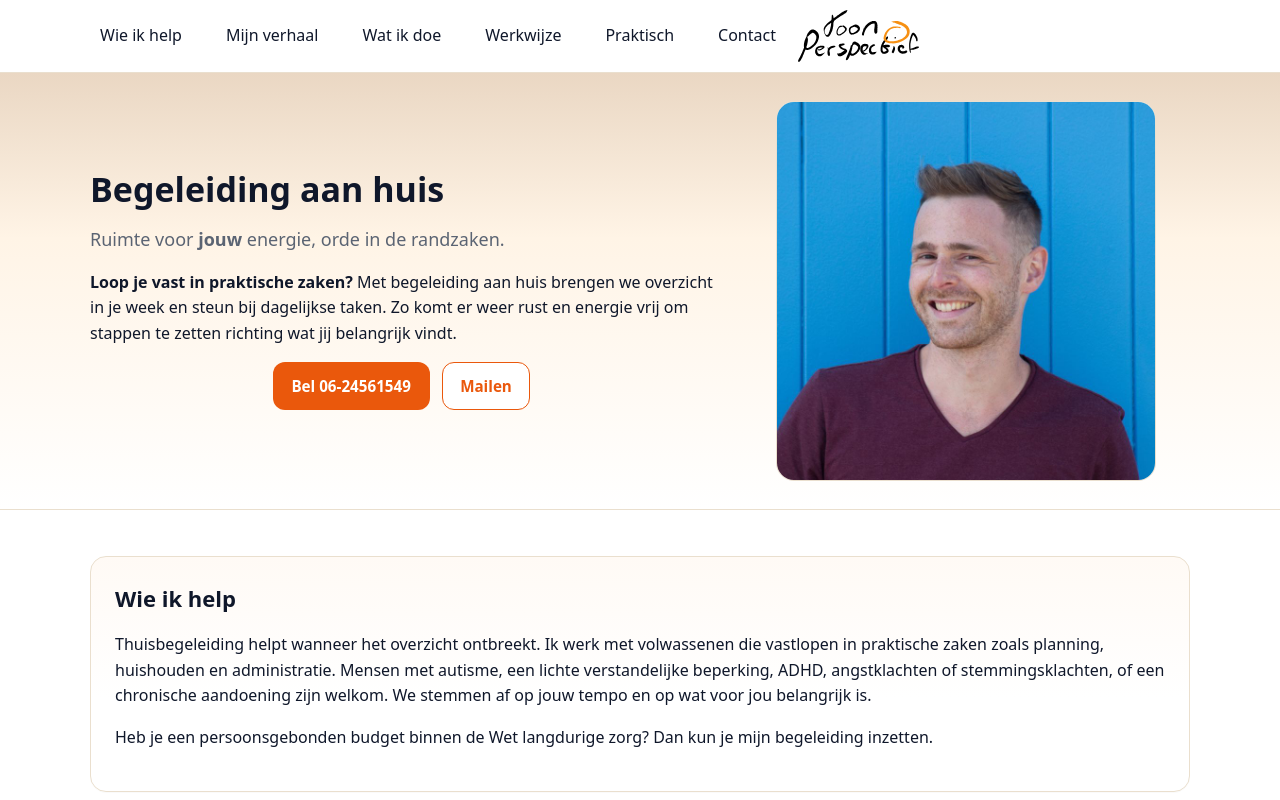
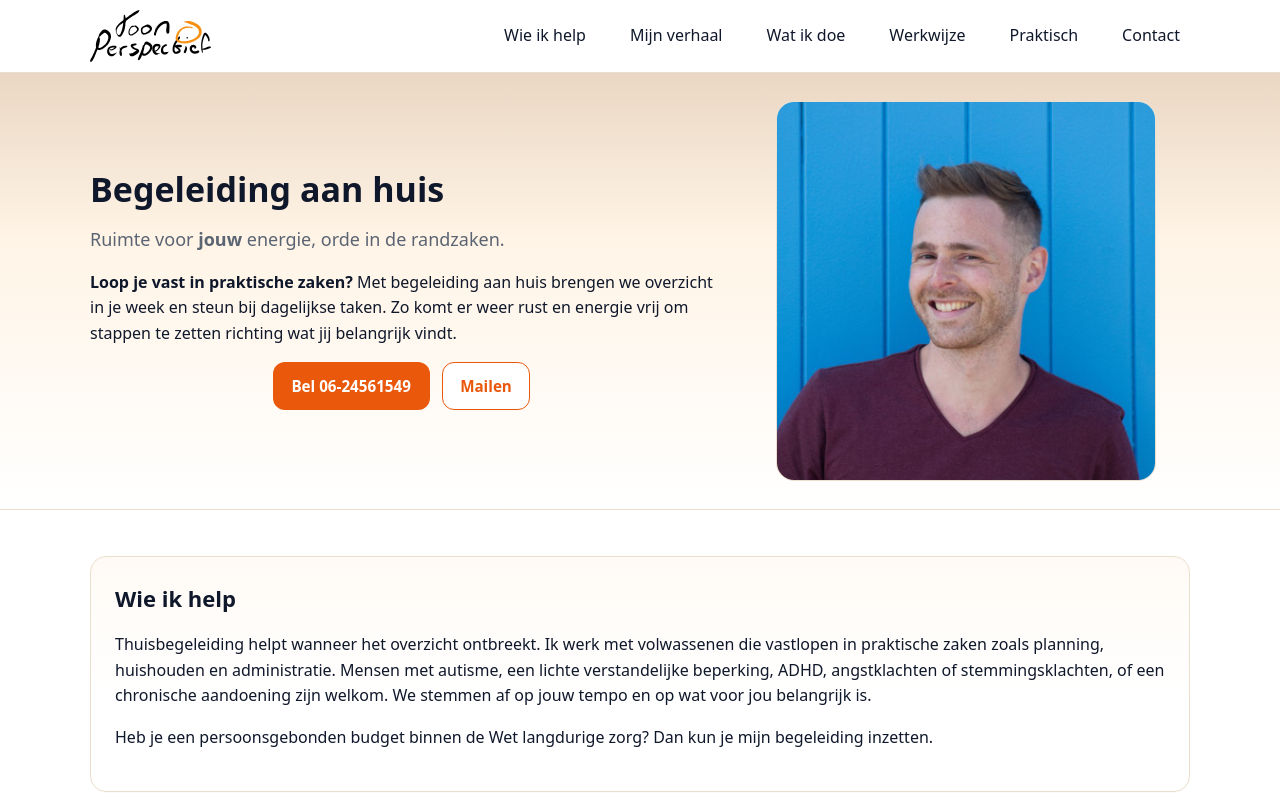
Before and after one commit to ToonPerspectief/toonperspectief-site, a plain HTML site: page index.html in a window 1280 px wide. Shown: the top 800 px of the page. Drawn offline with Linux system fonts and the light colour scheme.

```diff
--- a/index.html
+++ b/index.html
@@ -8,40 +8,38 @@
   <link rel="preload" href="images/logo.svg" as="image" type="image/svg+xml">
   <link rel="preload" href="images/xander.jpg" as="image" imagesrcset="images/xander.jpg 1x, images/xander.jpg 2x">
   <link rel="stylesheet" href="assets/style.css">
-  <!-- <script defer src="assets/script.js"></script>  Laat uit als dat menu-code bevat -->
+  <!-- Laat uit als assets/script.js ook navigatie-code bevat -->
+  <!-- <script defer src="assets/script.js"></script> -->
 
   <style>
     /* algemene fixes */
     html, body { overflow-x: hidden; }
     img { max-width: 100%; height: auto; }
 
-    /* ===== NAVBAR ===== */
-    .nav { position: sticky; top:0; z-index: 50; background:#fff; }
+    /* ===== NAVBAR (logo links – menu rechts) ===== */
+    .nav { position: sticky; top: 0; z-index: 50; background: #fff; }
     .nav__wrap{
-      display: grid;
-      grid-template-columns: 1fr auto 1fr; /* links menu | midden logo | rechts ruimte/hamburger */
+      display: flex;
+      justify-content: space-between;        /* logo links, menu/hamburger rechts */
       align-items: center;
       min-height: 68px;
       gap: 12px;
     }
 
-    /* LOGO – midden, niet overlap */
-    .brand{ grid-column:2; display:inline-flex; align-items:center; justify-self:center; }
+    /* LOGO links */
+    .brand{ display:inline-flex; align-items:center; }
     .brand img{ height:48px; width:auto; display:block; }
     .brand__name{ display:none !important; }
 
-    /* DESKTOP MENU – links */
+    /* DESKTOP MENU rechts */
     .menu[role="menu"]{
-      grid-column:1;
-      justify-self:start;
-      display:flex; gap:24px; align-items:center; list-style:none; margin:0; padding:0;
-      white-space:nowrap;
+      display:flex; gap:24px; align-items:center;
+      list-style:none; margin:0; padding:0; white-space:nowrap;
     }
     .menu[role="menu"] a{ text-decoration:none; }
 
-    /* HAMBURGER – alleen mobiel zichtbaar (rechts) */
+    /* HAMBURGER (mobiel zichtbaar, rechts) */
     .nav__toggle{
-      grid-column:3; justify-self:end;
       width:40px; height:40px; border:0; background:transparent; padding:6px; cursor:pointer;
       display:none; /* desktop verbergen */
     }
@@ -71,8 +69,8 @@
 
     /* ===== BREAKPOINTS ===== */
     @media (max-width: 900px){
-      .menu[role="menu"]{ display:none; }         /* desktopmenu verbergen op mobiel */
-      .nav__toggle{ display:inline-flex; }        /* hamburger tonen */
+      .menu[role="menu"]{ display:none; }     /* desktopmenu verbergen */
+      .nav__toggle{ display:inline-flex; }    /* hamburger tonen */
       .brand img{ height:44px; }
     }
     @media (min-width:1200px){
@@ -84,7 +82,13 @@
   <!-- NAV -->
   <nav aria-label="Hoofd" class="nav">
     <div class="container nav__wrap">
-      <!-- Desktop menu (links) -->
+      <!-- Logo links -->
+      <a class="brand" href="#">
+        <img src="images/logo.svg" alt="Toon Perspectief logo" />
+        <span class="brand__name">Toon Perspectief</span>
+      </a>
+
+      <!-- Desktop menu rechts -->
       <ul class="menu" id="menu" role="menu">
         <li><a href="#voor-wie" role="menuitem">Wie ik help</a></li>
         <li><a href="#mijn-verhaal" role="menuitem">Mijn verhaal</a></li>
@@ -94,13 +98,7 @@
         <li><a href="#contact" role="menuitem">Contact</a></li>
       </ul>
 
-      <!-- Logo (midden) -->
-      <a class="brand" href="#">
-        <img src="images/logo.svg" alt="Toon Perspectief logo" />
-        <span class="brand__name">Toon Perspectief</span>
-      </a>
-
-      <!-- Hamburger (rechts, alleen mobiel zichtbaar) -->
+      <!-- Hamburger (mobiel, rechts) -->
       <button class="nav__toggle" aria-label="Open menu" aria-controls="menu-panel" aria-expanded="false">
         <span class="nav__bar"></span>
         <span class="nav__bar"></span>
```
